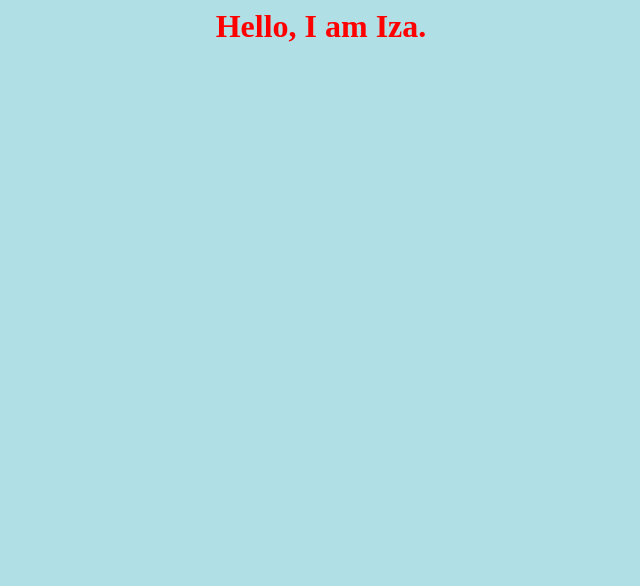
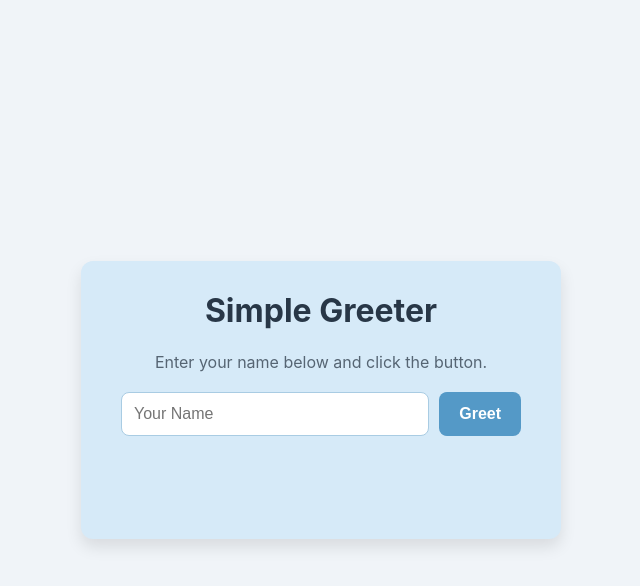
Before and after one commit to izage14/izage14.github.io, a plain HTML site: page index.html in a window 1280 px wide. Shown: the whole page, without its empty margins (319-959 px from the left). Drawn offline with Linux system fonts and the light colour scheme.

Commit message:
feat: Greeting page updated with styling and movement

```diff
--- a/index.html
+++ b/index.html
@@ -1,11 +1,23 @@
+  <!DOCTYPE html>
+  <html lang="en">
+  <head>
+      <meta charset="UTF-8">
+      <meta name="viewport" content="width=device-width, initial-scale=1.0">
+      <title>Greeting App</title>
+      <link rel="stylesheet" href="style.css">
+  </head>
+  <body>
 
-<html>
+      <div class="container">
+          <h1>Simple Greeter</h1>
+          <p>Enter your name below and click the button.</p>
+          <div class="input-group">
+              <input type="text" id="nameInput" placeholder="Your Name">
+              <button id="greetButton">Greet</button>
+          </div>
+          <p id="greetingMessage" class="message"></p>
+      </div>
 
-<head>
-  <link rel="stylesheet" href="style.css">
-</head>
-
-<body>
-  <h1>Hello, I am Iza.</h1>
-</body>
-</html>
+      <script src="main.js"></script>
+  </body>
+  </html>
--- /dev/null
+++ b/main.js
@@ -0,0 +1,35 @@
+// Wait for the DOM to be fully loaded before running the script
+document.addEventListener('DOMContentLoaded', () => {
+
+  // Get references to the HTML elements
+  const nameInput = document.getElementById('nameInput');
+  const greetButton = document.getElementById('greetButton');
+  const greetingMessage = document.getElementById('greetingMessage');
+
+  // Function to display the greeting
+  const showGreeting = () => {
+      // Get the name from the input box and remove extra spaces
+      const name = nameInput.value.trim();
+
+      // Check if a name was entered
+      if (name) {
+          // If yes, display a personalized greeting
+          greetingMessage.textContent = `Hi, ${name}!`;
+      } else {
+          // If no, prompt the user to enter a name
+          greetingMessage.textContent = 'Please enter a name.';
+      }
+  };
+
+  // Add a click event listener to the button
+  greetButton.addEventListener('click', showGreeting);
+
+  // Add a keypress event listener to the input field
+  // This allows the user to press 'Enter' to greet
+  nameInput.addEventListener('keypress', (event) => {
+      if (event.key === 'Enter') {
+          showGreeting();
+      }
+  });
+
+});
--- a/style.css
+++ b/style.css
@@ -1,7 +1,83 @@
+/* General Body Styles */
 body {
-  background-color: powderblue;
+    margin: 0;
+    font-family: -apple-system, BlinkMacSystemFont, "Segoe UI", Roboto, Helvetica, Arial, sans-serif;
+    background-color: #F0F4F8; /* Light blue-gray background */
+    color: #333;
+    display: flex;
+    justify-content: center;
+    align-items: center;
+    min-height: 100vh;
 }
+
+/* Main container box */
+.container {
+    background-color: #D6EAF8; /* A soft, shade blue */
+    padding: 30px 40px;
+    border-radius: 12px;
+    box-shadow: 0 8px 16px rgba(0, 0, 0, 0.1);
+    text-align: center;
+    width: 90%;
+    max-width: 400px;
+}
+
 h1 {
-  color: rgb(255, 0, 0);
-  text-align: center;
+    color: #283747;
+    margin-top: 0;
 }
+
+p {
+    color: #566573;
+    font-size: 1rem;
+}
+
+/* Input and Button Grouping */
+.input-group {
+    display: flex;
+    gap: 10px;
+    margin-top: 20px;
+    margin-bottom: 20px;
+}
+
+/* Input Box Style */
+#nameInput {
+    flex-grow: 1;
+    padding: 12px;
+    border: 1px solid #A9CCE3;
+    border-radius: 8px;
+    font-size: 1rem;
+    outline: none;
+    transition: border-color 0.3s, box-shadow 0.3s;
+}
+
+#nameInput:focus {
+    border-color: #5499C7;
+    box-shadow: 0 0 0 3px rgba(84, 153, 199, 0.2);
+}
+
+/* Button Style */
+#greetButton {
+    padding: 12px 20px;
+    background-color: #5499C7; /* A pleasing blue */
+    color: white;
+    border: none;
+    border-radius: 8px;
+    font-size: 1rem;
+    font-weight: bold;
+    cursor: pointer;
+    transition: background-color 0.3s, transform 0.2s;
+}
+
+#greetButton:hover {
+    background-color: #4682B4; /* A slightly darker blue for hover */
+    transform: translateY(-2px);
+}
+
+/* Greeting Message Style */
+.message {
+    margin-top: 25px;
+    font-size: 1.2rem;
+    font-weight: 500;
+    color: #1A5276; /* A darker blue for the message text */
+    min-height: 1.5em; /* Prevents layout shift when text appears */
+}
```
